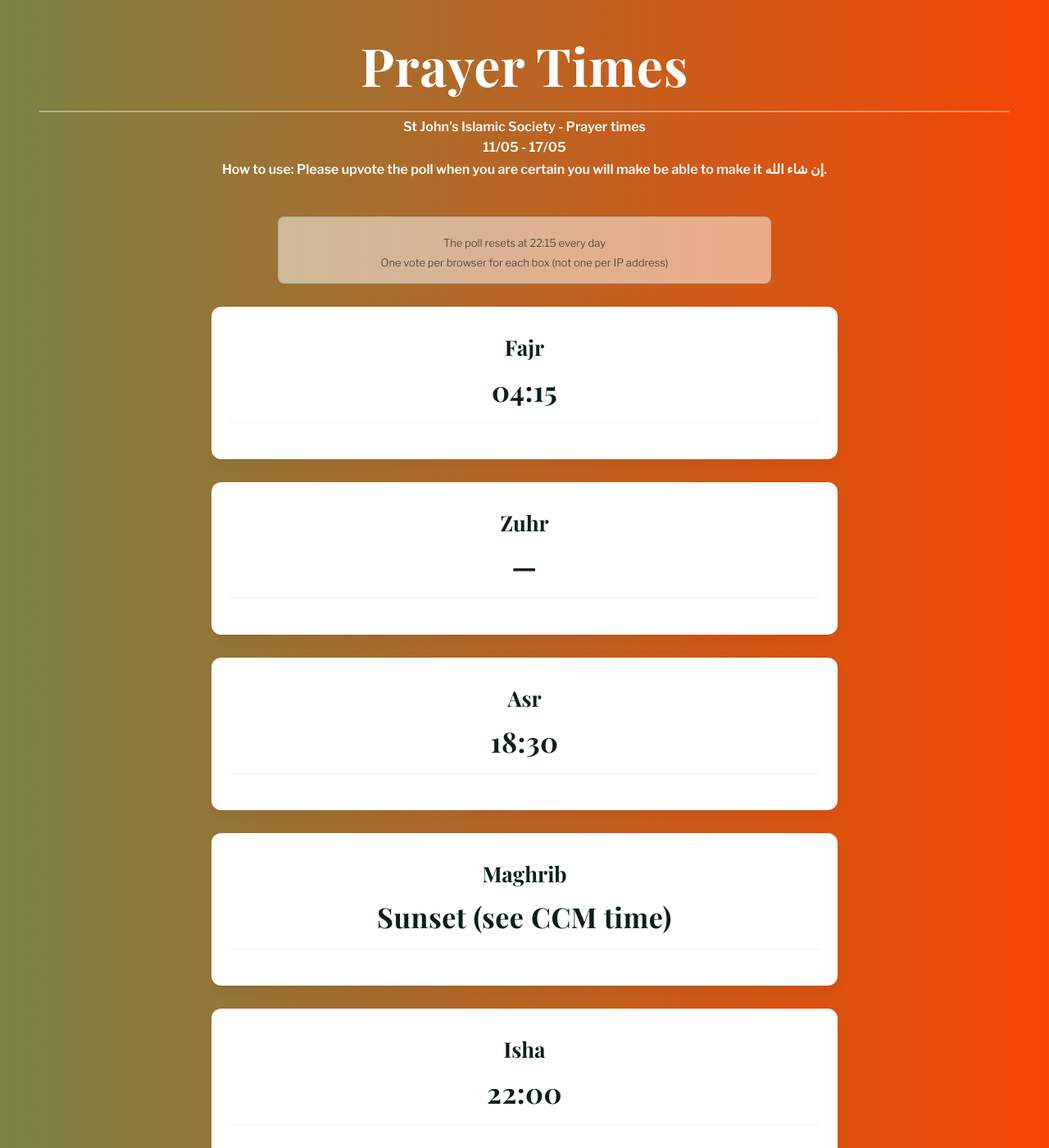
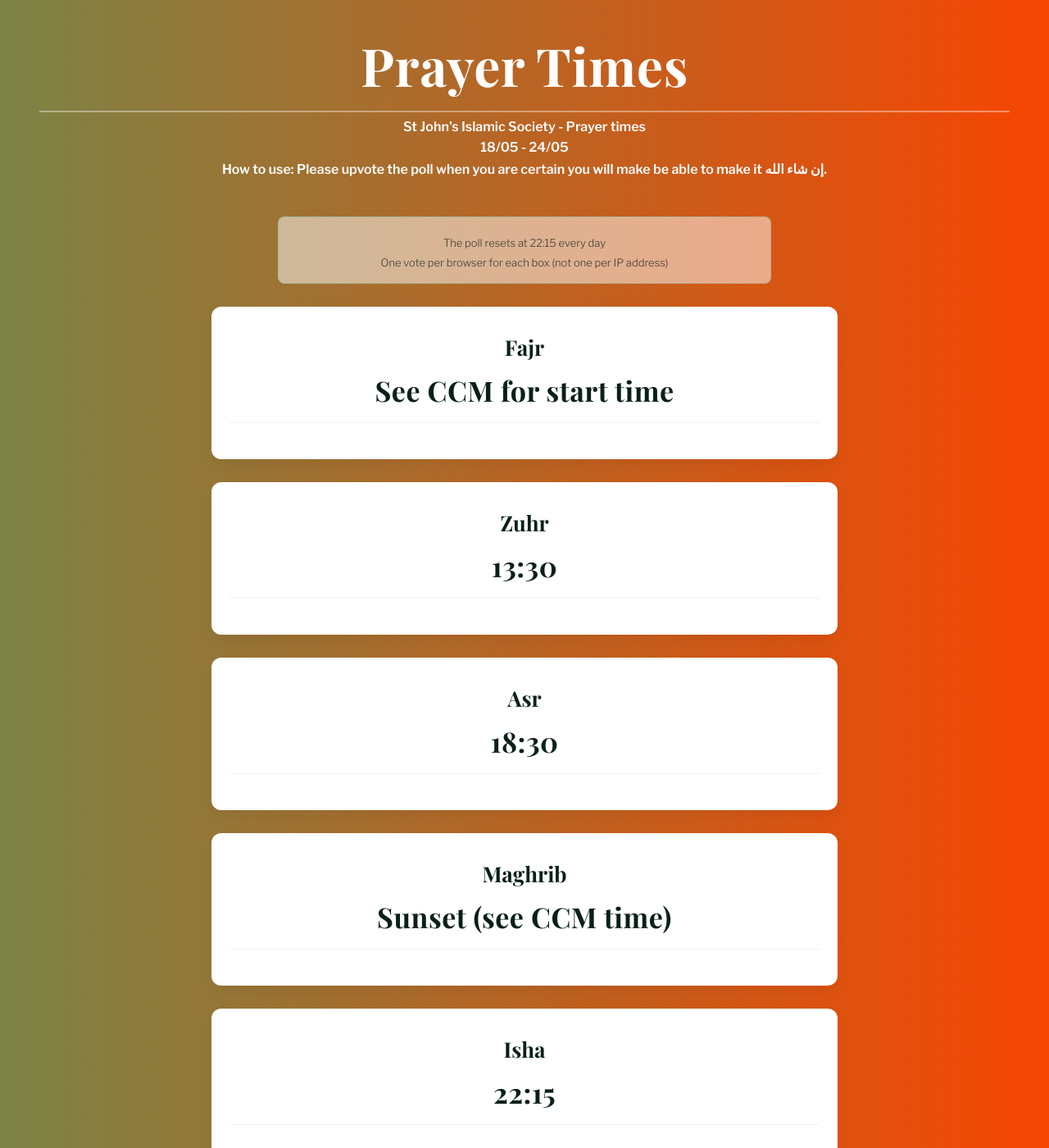
Before and after one commit to NotZakariya/NotZakariya.github.io, a Jekyll site: the page built from prayertimes.md, in a window 1280 px wide and 1400 px high. Shown: the whole window at 82% size. Built offline with Jekyll 4.4.1, drawn with Linux system fonts in a browser that asks for light colours; a script that is not in the unit is left out.

Commit message:
18th may

```diff
--- a/prayertimes.md
+++ b/prayertimes.md
@@ -12,7 +12,7 @@ no_container: true
     <header class="prayer-hero">
       <h1>Prayer Times</h1>
       <p>St John's Islamic Society - Prayer times</p>
-      <p id="date-range">11/05 - 17/05</p>
+      <p id="date-range">18/05 - 24/05</p>
       <p> How to use: Please upvote the poll when you are certain you will make be able to make it إن شاء الله. </p>
     </header>
 
@@ -24,13 +24,13 @@ no_container: true
     <section class="prayer-grid">
       <article class="prayer-card" data-prayer="Fajr">
         <div class="prayer-name">Fajr</div>
-        <div class="prayer-time">04:15</div>
+        <div class="prayer-time">See CCM for start time</div>
         <div class="prayer-poll"></div>
       </article>
 
       <article class="prayer-card" data-prayer="Zuhr">
         <div class="prayer-name">Zuhr</div>
-        <div class="prayer-time">—</div>
+        <div class="prayer-time">13:30</div>
         <div class="prayer-poll"></div>
       </article>
 
@@ -48,7 +48,7 @@ no_container: true
 
       <article class="prayer-card" data-prayer="Isha">
         <div class="prayer-name">Isha</div>
-        <div class="prayer-time">22:00</div>
+        <div class="prayer-time">22:15</div>
         <div class="prayer-poll"></div>
       </article>
     </section>
```
